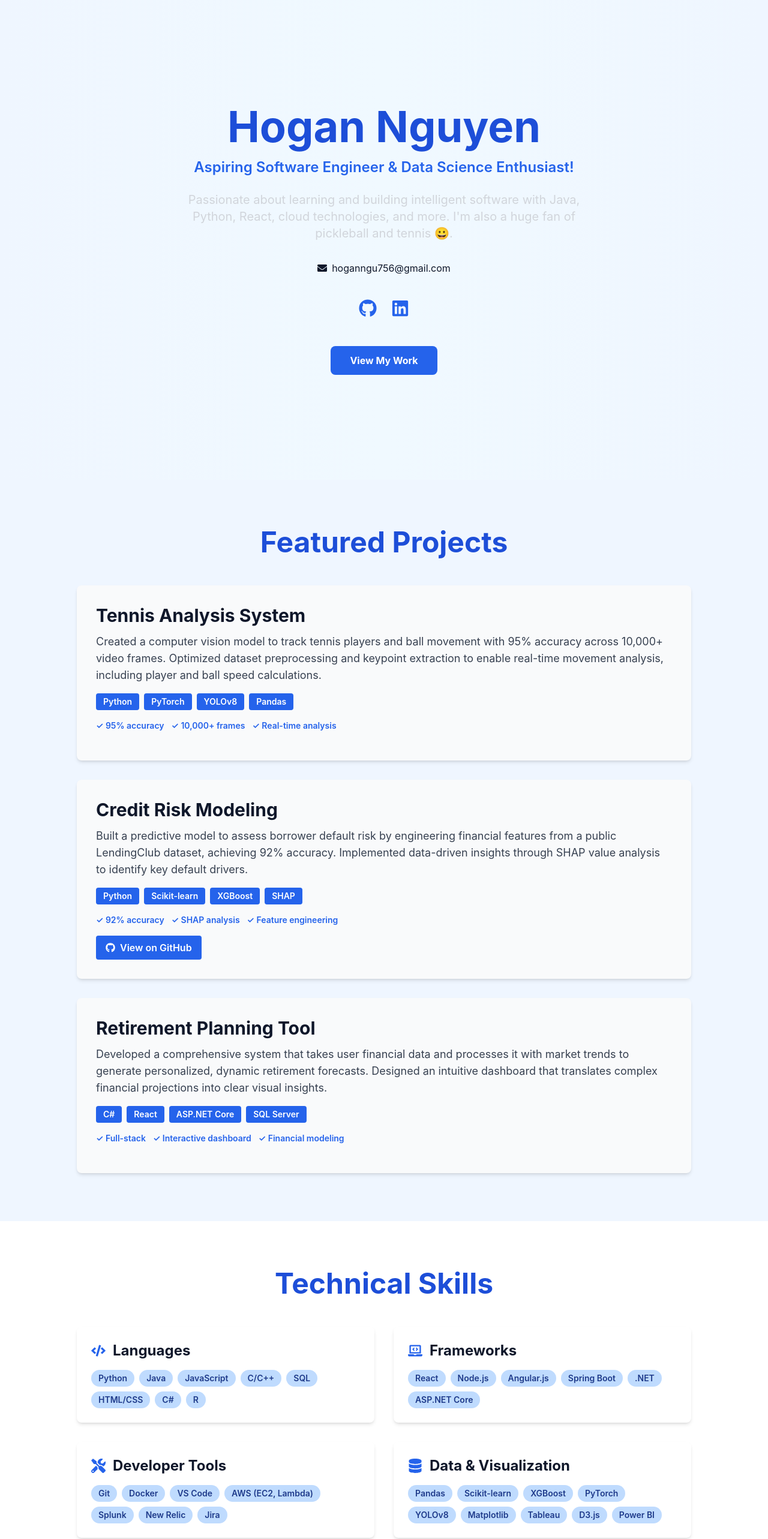
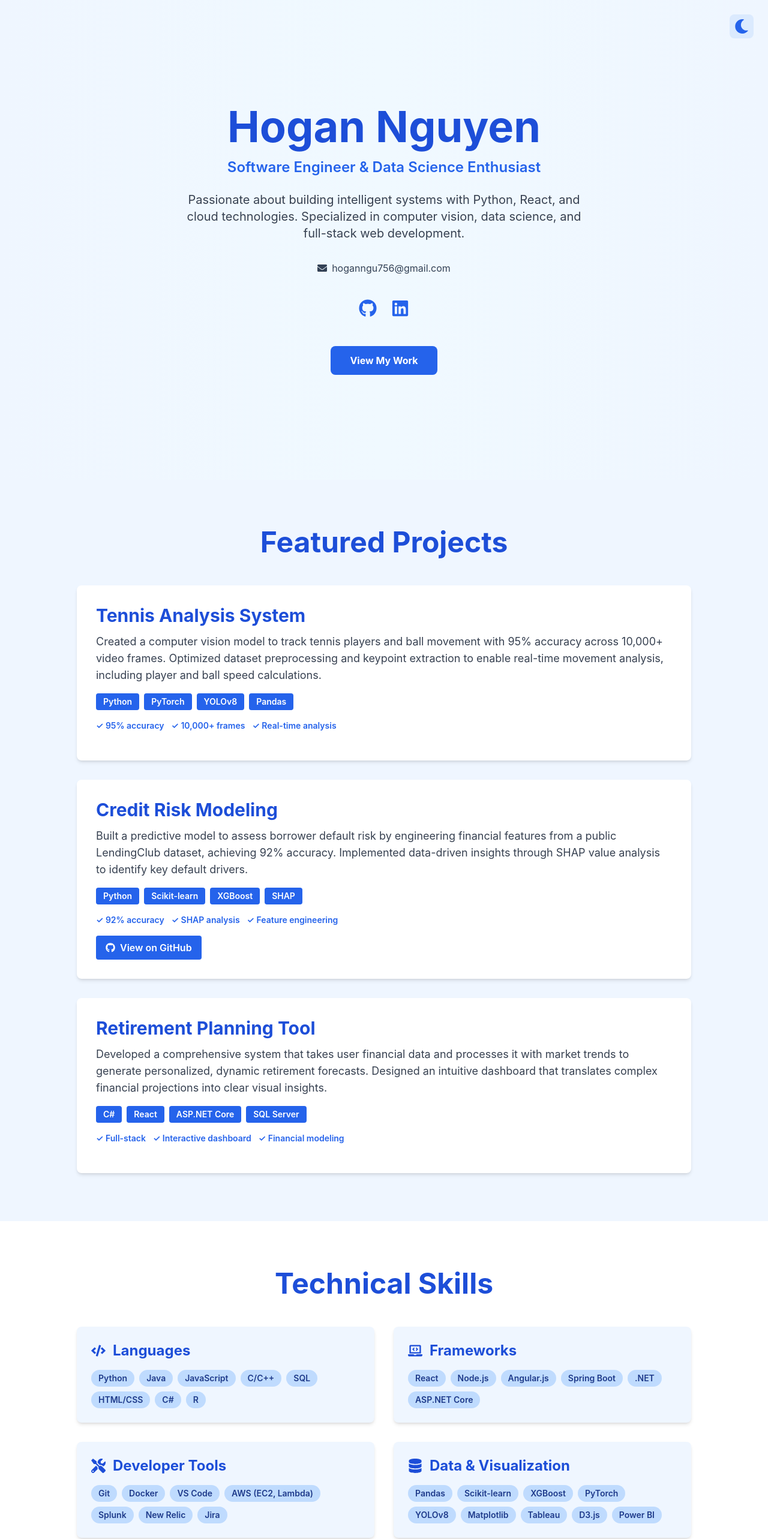
Before and after one commit to hoganngu756/hoganngu756.github.io, a React (Create React App) app: page / in a window 1280 px wide. Shown: the top 2566 px of the page at 60% size. Built offline with nearby package versions, Linux system fonts and the light colour scheme.

Commit message:
Add dark mode/light mode toggle functionality

```diff
--- a/src/App.js
+++ b/src/App.js
@@ -1,4 +1,5 @@
 import './App.css';
+import { ThemeProvider } from './context/ThemeContext';
 import Hero from './components/Hero';
 import Projects from './components/Projects';
 import Skills from './components/Skills';
@@ -7,6 +8,7 @@ import Footer from './components/Footer';
 
 function App() {
   return (
+    <ThemeProvider>
       <div className="App">
         <Hero />
         <Projects />
@@ -14,6 +16,7 @@ function App() {
         <Experience />
         <Footer />
       </div>
+    </ThemeProvider>
   );
 }
 
--- a/src/components/Experience.js
+++ b/src/components/Experience.js
@@ -1,7 +1,9 @@
-import React from 'react';
+import React, { useContext } from 'react';
 import { FaBriefcase, FaGraduationCap } from 'react-icons/fa';
+import { ThemeContext } from '../context/ThemeContext';
 
 const Experience = () => {
+  const { isDark } = useContext(ThemeContext);
   const experiences = [
     {
       type: 'work',
@@ -34,9 +36,9 @@ const Experience = () => {
   ];
 
   return (
-    <section id="experience" className="bg-blue-50 py-16 sm:py-20 px-4 sm:px-6 lg:px-8">
+    <section id="experience" className={`${isDark ? 'bg-slate-800' : 'bg-blue-50'} py-16 sm:py-20 px-4 sm:px-6 lg:px-8`}>
       <div className="max-w-5xl mx-auto">
-        <h2 className="text-4xl sm:text-5xl font-bold text-center mb-12 text-blue-700">
+        <h2 className={`text-4xl sm:text-5xl font-bold text-center mb-12 ${isDark ? 'text-blue-400' : 'text-blue-700'}`}>
           Experience & Education
         </h2>
 
@@ -44,17 +46,17 @@ const Experience = () => {
           {/* Experience */}
           <div>
             <div className="flex items-center gap-2 mb-8">
-              <FaBriefcase className="text-2xl text-blue-700" />
-              <h3 className="text-2xl font-bold text-blue-700">Work Experience</h3>
+              <FaBriefcase className={`text-2xl ${isDark ? 'text-blue-400' : 'text-blue-700'}`} />
+              <h3 className={`text-2xl font-bold ${isDark ? 'text-blue-400' : 'text-blue-700'}`}>Work Experience</h3>
             </div>
             <div className="space-y-6">
               {experiences.map((exp, idx) => (
-                <div key={idx} className="bg-white rounded-lg shadow-md p-6 hover:shadow-lg transition">
-                  <h4 className="text-xl font-bold text-blue-700 mb-1">
+                <div key={idx} className={`${isDark ? 'bg-slate-700' : 'bg-white'} rounded-lg shadow-md p-6 hover:shadow-lg transition`}>
+                  <h4 className={`text-xl font-bold mb-1 ${isDark ? 'text-blue-400' : 'text-blue-700'}`}>
                     {exp.title}
                   </h4>
-                  <p className="text-blue-600 font-semibold mb-1">{exp.company}</p>
-                  <p className="text-slate-600 text-sm mb-3">
+                  <p className={`font-semibold mb-1 ${isDark ? 'text-blue-400' : 'text-blue-600'}`}>{exp.company}</p>
+                  <p className={`text-sm mb-3 ${isDark ? 'text-gray-400' : 'text-slate-600'}`}>
                     {exp.location} • {exp.period}
                   </p>
                   <ul className="space-y-2">
@@ -73,20 +75,20 @@ const Experience = () => {
           {/* Education */}
           <div>
             <div className="flex items-center gap-2 mb-8">
-              <FaGraduationCap className="text-2xl text-blue-700" />
-              <h3 className="text-2xl font-bold text-blue-700">Education</h3>
+              <FaGraduationCap className={`text-2xl ${isDark ? 'text-blue-400' : 'text-blue-700'}`} />
+              <h3 className={`text-2xl font-bold ${isDark ? 'text-blue-400' : 'text-blue-700'}`}>Education</h3>
             </div>
             <div className="space-y-6">
               {education.map((edu, idx) => (
-                <div key={idx} className="bg-white rounded-lg shadow-md p-6 hover:shadow-lg transition">
-                  <h4 className="text-lg font-bold text-blue-700 mb-1">
+                <div key={idx} className={`${isDark ? 'bg-slate-700' : 'bg-white'} rounded-lg shadow-md p-6 hover:shadow-lg transition`}>
+                  <h4 className={`text-lg font-bold mb-1 ${isDark ? 'text-blue-400' : 'text-blue-700'}`}>
                     {edu.degree}
                   </h4>
                   {edu.track && (
-                    <p className="text-blue-600 font-semibold text-sm mb-2">{edu.track}</p>
+                    <p className={`font-semibold text-sm mb-2 ${isDark ? 'text-blue-400' : 'text-blue-700'}`}>{edu.track}</p>
                   )}
-                  <p className="text-slate-900 font-semibold mb-1">{edu.school}</p>
-                  <p className="text-gray-600 text-sm">
+                  <p className={`font-semibold mb-1 ${isDark ? 'text-blue-400' : 'text-blue-700'}`}>{edu.school}</p>
+                  <p className={`text-sm ${isDark ? 'text-gray-400' : 'text-slate-600'}`}>
                     {edu.location} • {edu.period}
                   </p>
                 </div>
--- a/src/components/Footer.js
+++ b/src/components/Footer.js
@@ -1,9 +1,12 @@
-import React from 'react';
+import React, { useContext } from 'react';
 import { FaGithub, FaLinkedin, FaEnvelope } from 'react-icons/fa';
+import { ThemeContext } from '../context/ThemeContext';
 
 const Footer = () => {
+  const { isDark } = useContext(ThemeContext);
+
   return (
-    <footer className="bg-blue-600 text-white py-12 px-4 sm:px-6 lg:px-8">
+    <footer className={`${isDark ? 'bg-slate-900' : 'bg-blue-600'} text-white py-12 px-4 sm:px-6 lg:px-8`}>
       <div className="max-w-5xl mx-auto">
         <div className="grid grid-cols-1 sm:grid-cols-2 gap-8 mb-8">
           {/* Contact Info */}
@@ -44,7 +47,7 @@ const Footer = () => {
           </div>
         </div>
 
-        <hr className="border-blue-500 mb-6" />
+        <hr className={`mb-6 ${isDark ? 'border-slate-700' : 'border-blue-500'}`} />
 
         <div className="text-center text-blue-100 text-sm">
           <p>© 2026 Hogan Nguyen. All rights reserved.</p>
--- a/src/components/Hero.js
+++ b/src/components/Hero.js
@@ -1,29 +1,38 @@
-import React from 'react';
-import { FaGithub, FaLinkedin, FaEnvelope } from 'react-icons/fa';
+import React, { useContext } from 'react';
+import { FaGithub, FaLinkedin, FaEnvelope, FaSun, FaMoon } from 'react-icons/fa';
 import { Link } from 'react-scroll';
+import { ThemeContext } from '../context/ThemeContext';
 
 const Hero = () => {
+  const { isDark, toggleTheme } = useContext(ThemeContext);
+
   return (
-    <section className="bg-gradient-to-r from-blue-50 via-sky-50 to-blue-50 text-slate-900 min-h-screen flex items-center justify-center px-4 sm:px-6 lg:px-8">
+    <section className={`${isDark ? 'bg-gradient-to-r from-slate-900 via-slate-800 to-slate-900 text-white' : 'bg-gradient-to-r from-blue-50 via-sky-50 to-blue-50 text-slate-900'} min-h-screen flex items-center justify-center px-4 sm:px-6 lg:px-8 relative`}>
+      {/* Theme Toggle */}
+      <button
+        onClick={toggleTheme}
+        className={`absolute top-6 right-6 p-2 rounded-lg transition ${isDark ? 'bg-slate-700 hover:bg-slate-600 text-yellow-400' : 'bg-blue-100 hover:bg-blue-200 text-blue-600'}`}
+        aria-label="Toggle theme"
+      >
+        {isDark ? <FaSun size={24} /> : <FaMoon size={24} />}
+      </button>
       <div className="max-w-4xl mx-auto text-center">
-        <h1 className="text-5xl sm:text-6xl lg:text-7xl font-bold mb-4 animate-fade-in text-blue-700">
+        <h1 className={`text-5xl sm:text-6xl lg:text-7xl font-bold mb-4 animate-fade-in ${isDark ? 'text-blue-400' : 'text-blue-700'}`}>
           Hogan Nguyen
         </h1>
-        <p className="text-xl sm:text-2xl text-blue-600 mb-6 font-semibold">
-          Aspiring Software Engineer & Data Science Enthusiast!
+        <p className={`text-xl sm:text-2xl mb-6 font-semibold ${isDark ? 'text-blue-300' : 'text-blue-600'}`}>
+          Software Engineer & Data Science Enthusiast
         </p>
-        <p className="text-lg sm:text-xl text-gray-300 mb-8 max-w-2xl mx-auto leading-relaxed">
-          Passionate about learning and building intelligent software with Java, Python, React, cloud technologies, and more.
-          I'm also a huge fan of pickleball and tennis 😀.
-
+        <p className={`text-lg sm:text-xl mb-8 max-w-2xl mx-auto leading-relaxed ${isDark ? 'text-gray-300' : 'text-gray-700'}`}>
+          Passionate about building intelligent systems with Python, React, and cloud technologies.
+          Specialized in computer vision, data science, and full-stack web development.
         </p>
 
         {/* Contact Info */}
-        <div className="flex flex-col sm:flex-row justify-center gap-6 mb-10 text-sm sm:text-base">
+        <div className={`flex flex-col sm:flex-row justify-center gap-6 mb-10 text-sm sm:text-base ${isDark ? 'text-gray-300' : 'text-slate-700'}`}>
           <a
-
             href="mailto:hoganngu756@gmail.com"
-            className="flex items-center justify-center gap-2 hover:text-blue-400 transition"
+            className={`flex items-center justify-center gap-2 transition ${isDark ? 'hover:text-blue-300' : 'hover:text-blue-600'}`}
           >
             <FaEnvelope /> hoganngu756@gmail.com
           </a>
@@ -35,7 +44,7 @@ const Hero = () => {
             href="https://github.com/hoganngu756"
             target="_blank"
             rel="noopener noreferrer"
-            className="text-3xl text-blue-600 hover:text-blue-700 transition transform hover:scale-110"
+            className={`text-3xl transition transform hover:scale-110 ${isDark ? 'text-blue-400 hover:text-blue-300' : 'text-blue-600 hover:text-blue-700'}`}
           >
             <FaGithub />
           </a>
@@ -43,7 +52,7 @@ const Hero = () => {
             href="https://www.linkedin.com/in/hogan-nguyen/"
             target="_blank"
             rel="noopener noreferrer"
-            className="text-3xl text-blue-600 hover:text-blue-700 transition transform hover:scale-110"
+            className={`text-3xl transition transform hover:scale-110 ${isDark ? 'text-blue-400 hover:text-blue-300' : 'text-blue-600 hover:text-blue-700'}`}
           >
             <FaLinkedin />
           </a>
@@ -54,7 +63,7 @@ const Hero = () => {
           to="projects"
           smooth={true}
           duration={500}
-          className="inline-block bg-blue-600 hover:bg-blue-700 text-white font-bold py-3 px-8 rounded-lg transition transform hover:scale-105 cursor-pointer"
+          className={`inline-block font-bold py-3 px-8 rounded-lg transition transform hover:scale-105 cursor-pointer ${isDark ? 'bg-blue-600 hover:bg-blue-700 text-white' : 'bg-blue-600 hover:bg-blue-700 text-white'}`}
         >
           View My Work
         </Link>
--- a/src/components/Projects.js
+++ b/src/components/Projects.js
@@ -1,7 +1,9 @@
-import React from 'react';
+import React, { useContext } from 'react';
 import { FaGithub } from 'react-icons/fa';
+import { ThemeContext } from '../context/ThemeContext';
 
 const Projects = () => {
+  const { isDark } = useContext(ThemeContext);
   const projects = [
     {
       title: 'Tennis Analysis System',
@@ -28,9 +30,9 @@ const Projects = () => {
   ];
 
   return (
-    <section id="projects" className="bg-blue-50 py-16 sm:py-20 px-4 sm:px-6 lg:px-8">
+    <section id="projects" className={`${isDark ? 'bg-slate-800' : 'bg-blue-50'} py-16 sm:py-20 px-4 sm:px-6 lg:px-8`}>
       <div className="max-w-5xl mx-auto">
-        <h2 className="text-4xl sm:text-5xl font-bold text-center mb-12 text-blue-700">
+        <h2 className={`text-4xl sm:text-5xl font-bold text-center mb-12 ${isDark ? 'text-blue-400' : 'text-blue-700'}`}>
           Featured Projects
         </h2>
 
@@ -38,14 +40,14 @@ const Projects = () => {
           {projects.map((project, idx) => (
             <div
               key={idx}
-              className="bg-gray-50 rounded-lg shadow-md overflow-hidden hover:shadow-xl transition transform hover:scale-102"
+              className={`${isDark ? 'bg-slate-700' : 'bg-white'} rounded-lg shadow-md overflow-hidden hover:shadow-xl transition transform hover:scale-102`}
             >
               <div className="p-6 sm:p-8">
-                <h3 className="text-2xl sm:text-3xl font-bold mb-3 text-slate-900">
+                <h3 className={`text-2xl sm:text-3xl font-bold mb-3 ${isDark ? 'text-blue-400' : 'text-blue-700'}`}>
                   {project.title}
                 </h3>
 
-                <p className="text-gray-700 mb-4 leading-relaxed text-base sm:text-lg">
+                <p className={`mb-4 leading-relaxed text-base sm:text-lg ${isDark ? 'text-gray-300' : 'text-gray-700'}`}>
                   {project.description}
                 </p>
 
@@ -66,7 +68,7 @@ const Projects = () => {
                   {project.highlights.map((highlight, idx) => (
                     <span
                       key={idx}
-                      className="text-sm text-blue-600 font-semibold"
+                      className={`${isDark ? 'text-blue-700 font-semibold' : 'text-sm text-blue-600 font-semibold'}`}
                     >
                       ✓ {highlight}
                     </span>
@@ -78,7 +80,7 @@ const Projects = () => {
                     href={project.link}
                     target="_blank"
                     rel="noopener noreferrer"
-                    className="inline-flex items-center gap-2 bg-blue-600 hover:bg-blue-700 text-white font-semibold py-2 px-4 rounded transition"
+                    className={`inline-flex items-center gap-2 font-semibold py-2 px-4 rounded transition ${isDark ? 'bg-blue-600 hover:bg-blue-700 text-white' : 'bg-blue-600 hover:bg-blue-700 text-white'}`}
                   >
                     <FaGithub /> View on GitHub
                   </a>
--- a/src/components/Skills.js
+++ b/src/components/Skills.js
@@ -1,7 +1,9 @@
-import React from 'react';
+import React, { useContext } from 'react';
 import { FaCode, FaTools, FaDatabase, FaLaptopCode } from 'react-icons/fa';
+import { ThemeContext } from '../context/ThemeContext';
 
 const Skills = () => {
+  const { isDark } = useContext(ThemeContext);
   const skillCategories = [
     {
       title: 'Languages',
@@ -26,9 +28,9 @@ const Skills = () => {
   ];
 
   return (
-    <section id="skills" className="bg-white py-16 sm:py-20 px-4 sm:px-6 lg:px-8">
+    <section id="skills" className={`${isDark ? 'bg-slate-900' : 'bg-white'} py-16 sm:py-20 px-4 sm:px-6 lg:px-8`}>
       <div className="max-w-5xl mx-auto">
-        <h2 className="text-4xl sm:text-5xl font-bold text-center mb-12 text-blue-700">
+        <h2 className={`text-4xl sm:text-5xl font-bold text-center mb-12 ${isDark ? 'text-blue-400' : 'text-blue-700'}`}>
           Technical Skills
         </h2>
 
@@ -38,11 +40,11 @@ const Skills = () => {
             return (
               <div
                 key={idx}
-                className="bg-white rounded-lg shadow-md p-6 hover:shadow-lg transition"
+                className={`${isDark ? 'bg-slate-800' : 'bg-blue-50'} rounded-lg shadow-md p-6 hover:shadow-lg transition`}
               >
                 <div className="flex items-center gap-3 mb-4">
-                  <Icon className="text-2xl text-blue-600" />
-                  <h3 className="text-2xl font-bold text-slate-900">
+                  <Icon className={`text-2xl ${isDark ? 'text-blue-400' : 'text-blue-700'}`} />
+                  <h3 className={`text-2xl font-bold ${isDark ? 'text-blue-400' : 'text-blue-700'}`}>
                     {category.title}
                   </h3>
                 </div>
@@ -50,7 +52,7 @@ const Skills = () => {
                   {category.skills.map((skill, idx) => (
                     <span
                       key={idx}
-                      className="bg-blue-200 text-blue-900 text-sm font-semibold px-3 py-1 rounded-full"
+                      className={`text-sm font-semibold px-3 py-1 rounded-full ${isDark ? 'bg-blue-900 text-blue-300' : 'bg-blue-200 text-blue-900'}`}
                     >
                       {skill}
                     </span>
--- /dev/null
+++ b/src/context/ThemeContext.js
@@ -0,0 +1,30 @@
+import React, { createContext, useState, useEffect } from 'react';
+
+export const ThemeContext = createContext();
+
+export const ThemeProvider = ({ children }) => {
+  const [isDark, setIsDark] = useState(false);
+
+  // Load theme from localStorage on mount
+  useEffect(() => {
+    const savedTheme = localStorage.getItem('theme');
+    if (savedTheme === 'dark') {
+      setIsDark(true);
+    }
+  }, []);
+
+  // Save theme to localStorage when it changes
+  useEffect(() => {
+    localStorage.setItem('theme', isDark ? 'dark' : 'light');
+  }, [isDark]);
+
+  const toggleTheme = () => {
+    setIsDark(!isDark);
+  };
+
+  return (
+    <ThemeContext.Provider value={{ isDark, toggleTheme }}>
+      {children}
+    </ThemeContext.Provider>
+  );
+};
```
Lines whose indentation alone changed are shown as unchanged.
